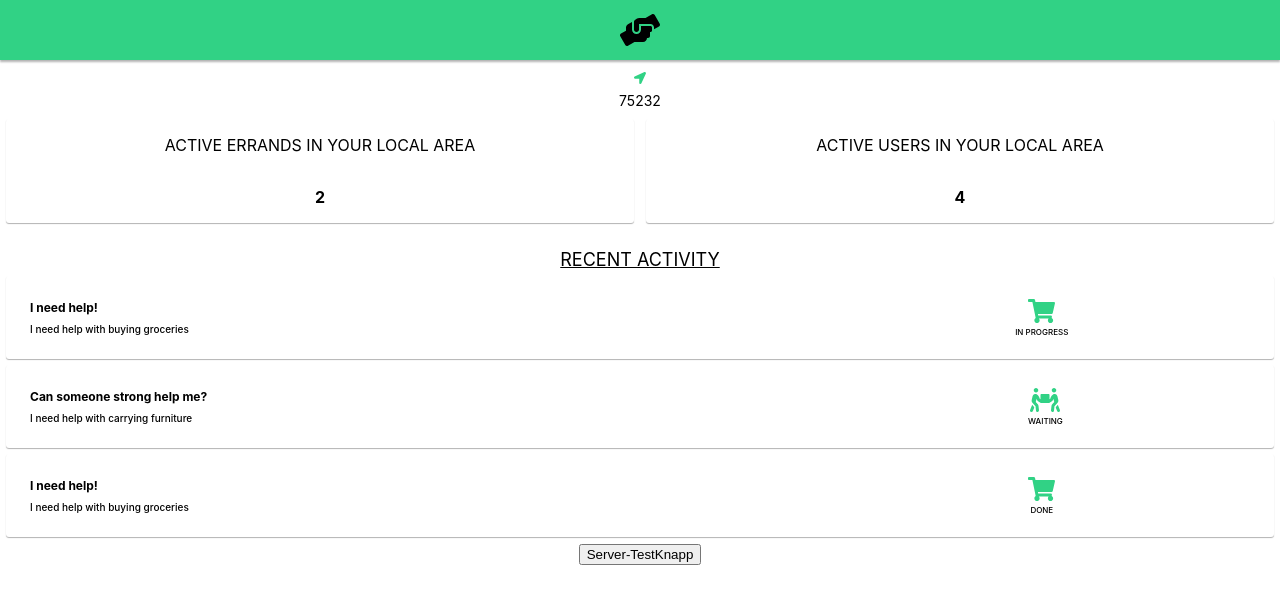
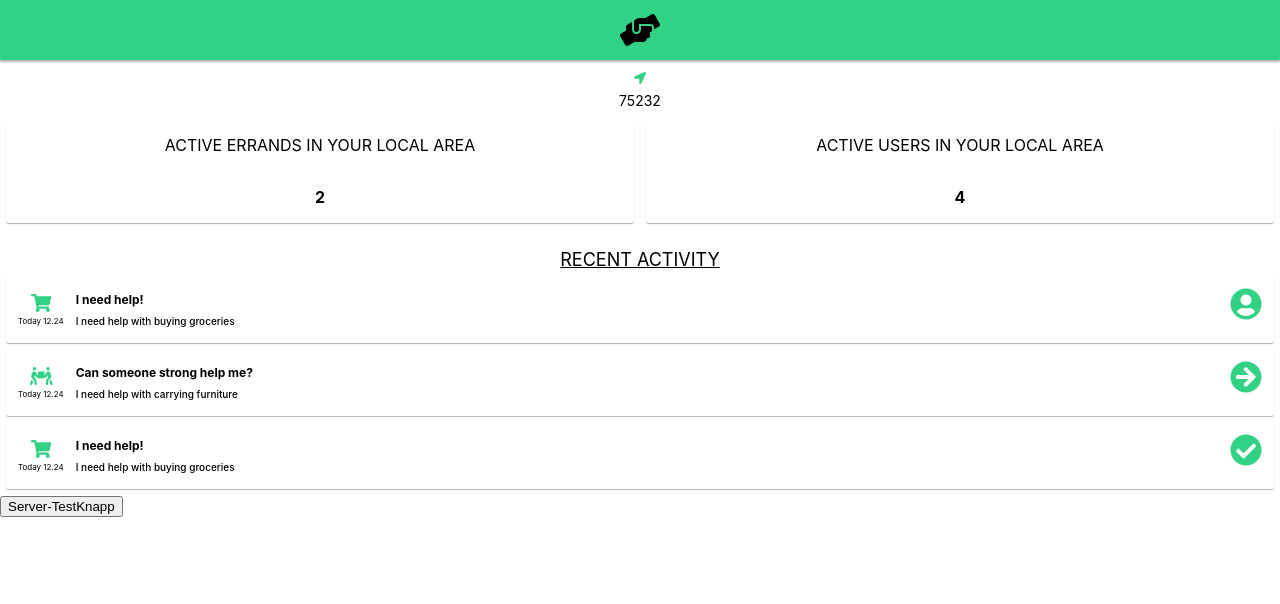
Before and after one commit to Vlad-Ber/Local_Heroes, a React (Create React App) app: page / in a window 1280 px wide. Shown: the top 604 px of the page. Built offline with nearby package versions, Linux system fonts and the light colour scheme.

Commit message:
added status indicator, more eventItem styling

```diff
--- a/src/App.css
+++ /dev/null
@@ -1,3 +0,0 @@
-.App {
-  text-align: center;
-}
--- a/src/App.js
+++ b/src/App.js
@@ -1,5 +1,4 @@
 import React, { Component } from 'react';
-import './App.css';
 import axios from 'axios';
 
 import NavBar from './components/NavBar.js';
--- a/src/components/EventItem.js
+++ b/src/components/EventItem.js
@@ -4,6 +4,7 @@ import styled from 'styled-components'
 
 import { FontAwesomeIcon } from '@fortawesome/react-fontawesome'
 import { faPeopleCarry, faShoppingCart, faInfo } from '@fortawesome/free-solid-svg-icons'
+import { faArrowCircleRight, faUserCircle, faCheckCircle } from '@fortawesome/free-solid-svg-icons'
 
 
 class EventItem extends Component {
@@ -20,64 +21,67 @@ class EventItem extends Component {
 
         // Return icon for event type
         let type = this.props.type;
-        let icon = null;
-        let iconStyle = {
+        let typeIcon = null;
+        let typeIconStyle = {
             display: 'flex',
             justifyContent: 'center',
             padding: '4x',
-            fontSize: '24px',
+            fontSize: '18px',
             color: '#31D285'
         }
 
         switch(type){
             case "carrying":
-                icon = <FontAwesomeIcon icon={faPeopleCarry} style={iconStyle}/>
+                typeIcon = <FontAwesomeIcon icon={faPeopleCarry} style={typeIconStyle}/>
                 break;
             case "shopping":
-                icon = <FontAwesomeIcon icon={faShoppingCart} style={iconStyle}/>
+                typeIcon = <FontAwesomeIcon icon={faShoppingCart} style={typeIconStyle}/>
                 break;
             default:
-                icon = <FontAwesomeIcon icon={faInfo} style={iconStyle}/>
+                typeIcon = <FontAwesomeIcon icon={faInfo} style={typeIconStyle}/>
                 break;
         }
 
         //Return status marker
-        let status = null;
+        let statusIcon = null;
+        let statusIconStyle = {
+            fontSize: '32px',
+            color: '#31D285'
+        }
         switch(this.state.status){
             case "waiting":
-                status = <Status>WAITING</Status>
+                statusIcon = <FontAwesomeIcon icon={faArrowCircleRight} style={statusIconStyle}/>
                 break;
             case "inProgress":
-                status = <Status>IN PROGRESS</Status>
+                statusIcon = <FontAwesomeIcon icon={faUserCircle} style={statusIconStyle}/>
                 break;
             case "done":
-                status = <Status>DONE</Status>
+                statusIcon = <FontAwesomeIcon icon={faCheckCircle} style={statusIconStyle}/>
                 break;
             default:
-                status = <Status>UNKNOWN</Status>
+                statusIcon = <Status>UNKNOWN</Status>
         }
 
         // Return component
         return(
             <EventItemWrapper>
 
-                <div style={{ display: 'flex', flexDirection: 'column', alignItems: 'start'}}>
+                <EventMetaData>
+                    {typeIcon}
+                    <TimeStamp>Today 12.24</TimeStamp>
+                </EventMetaData>
 
+                <TextWrapper>
                     <Title>
-                        { this.props.title }
+                        {this.props.title}
                     </Title>
 
                     <Description>
-                        { this.props.description }
+                        {this.props.description}
                     </Description>
+                </TextWrapper>
 
-                </div>
-
-                <IconWrapper>
-                    {icon}
-                    {status}
-                </IconWrapper>
-
+                {statusIcon}
 
             </EventItemWrapper>
         );
@@ -89,11 +93,18 @@ const EventItemWrapper = styled.div`
     display: flex;
     flex-direction: row;
     justify-content: space-between;
-    align-items: center;
-    padding: 20px;
+    padding: 12px;
     margin: 6px;
     box-shadow: 0px 1px 1px rgba(0, 0, 0, 0.3);
     border-radius: 3px;
+`
+
+const TextWrapper = styled.div`
+    display: flex;
+    flex: 1;
+    flex-direction: column;
+    justify-content: start;
+    padding-left: 8px;
 `
 
 const Title = styled.div`
@@ -108,20 +119,27 @@ const Description = styled.div`
     padding: 4px;
 `
 
-const IconWrapper = styled.div`
+const EventMetaData = styled.div`
     display: flex;
-    flex: 0.4;
     flex-direction: column;
+    align-items: center;
     justify-content: center;
-    align-items: center;
 `
 
 const Status = styled.div`
     display: flex;
     align-items: center;
+    flex-direction: end;
     font-weight: 500;
     font-size: 8px;
     padding-top: 4px;
 `
 
+const TimeStamp = styled.div`
+    display: flex;
+    justify-content: center;
+    font-size: 8px;
+    padding-top: 4px;
+`
+
 export default EventItem;
--- a/src/components/SectionTitle.js
+++ b/src/components/SectionTitle.js
@@ -6,6 +6,7 @@ const SectionTitle = (props) => <SectionTitleWrapper>{props.text}</SectionTitleW
 
 const SectionTitleWrapper = styled.div`
     font-size: 18px;
+    text-align: center;
     text-decoration: underline;
     text-transform: uppercase;
     padding-top: 20px;
--- a/src/components/StatusView.js
+++ b/src/components/StatusView.js
@@ -61,6 +61,7 @@ const StatusBox = styled.div`
     flex: 1;
     flex-direction: column;
     justify-content: space-around;
+    text-align: center;
     align-items: center;
     margin: 6px;
     box-shadow: 0px 1px 1px rgba(0, 0, 0, 0.3);
```
